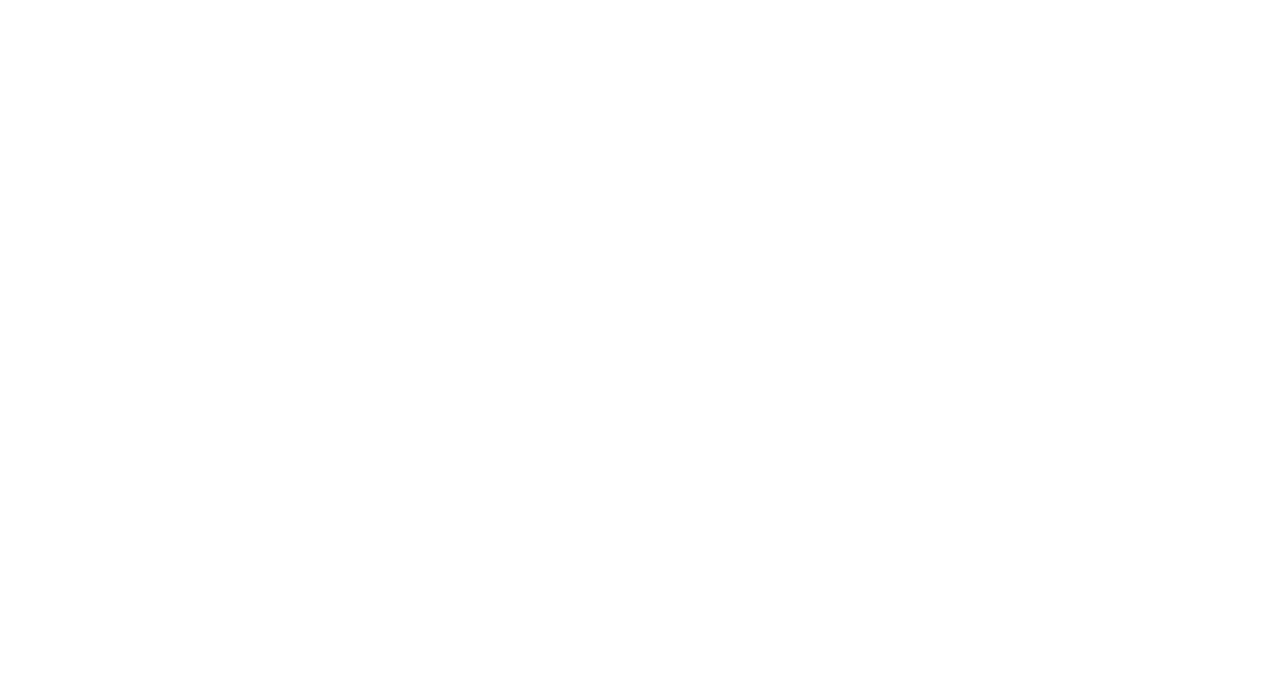
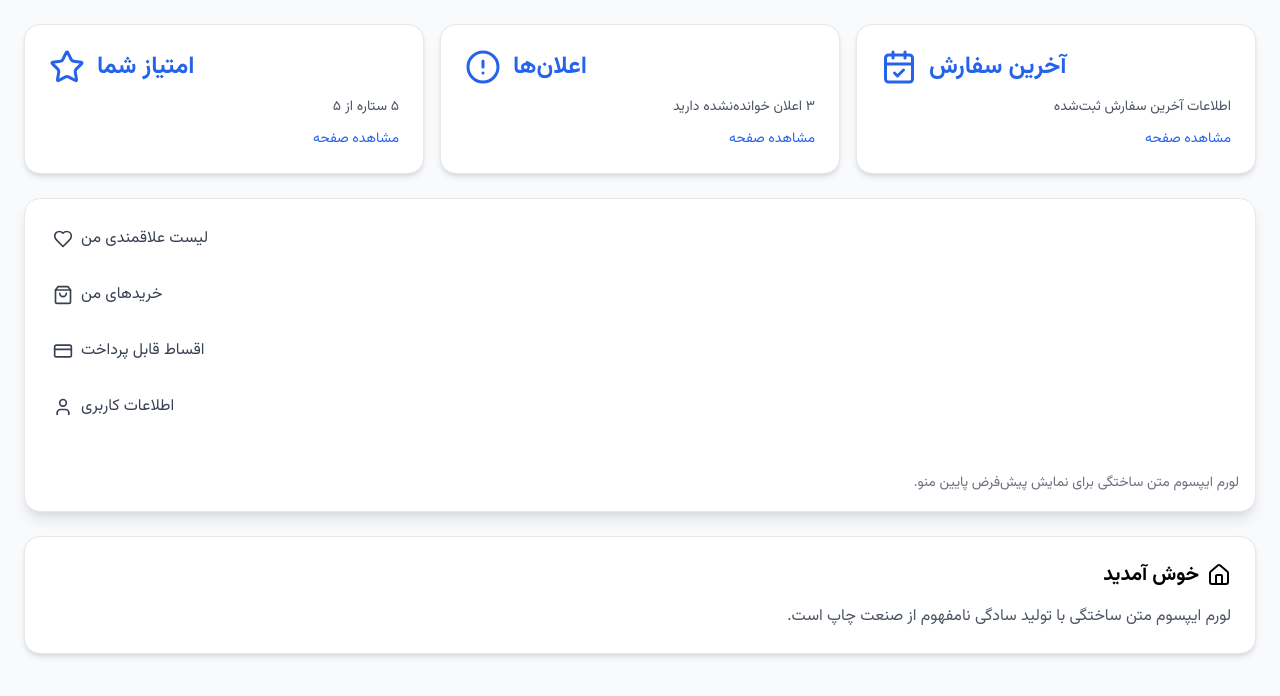
Before and after one commit to ymmreza16/My-Coding-Adventure, a React (Vite) app: page /dashboard in a window 1280 px wide. Before the commit this address had no page. Shown: the top 696 px of the page. Built offline with nearby package versions, Linux system fonts and the light colour scheme; a web font is replaced by a local one.

Commit message:
Update: Added New Dashboard

```diff
--- a/src/App.tsx
+++ b/src/App.tsx
@@ -1,9 +1,10 @@
-import React from 'react'
+// Project: react-ts-tailwindcss
 import { BrowserRouter as Router, Routes, Route } from 'react-router-dom'
 import Login from './pages/login'
 import CounterTheme from './pages/CounterTheme'
 import './index.css'
 import Home from './pages/home'
+import Dashboard from './pages/dashboard';
 
 function App() {
   return (
@@ -12,6 +13,7 @@
         <Route path="/" element={<Login/>} />
         <Route path="/CounterTheme" element={<CounterTheme />} />
         <Route path="/home" element={<Home/>} />
+        <Route path="/dashboard" element={<Dashboard />} />
       </Routes>
     </Router>
   )
--- a/src/dashboard/CTAHeader.tsx
+++ /dev/null
@@ -1,24 +0,0 @@
-import { CalendarCheck, AlertCircle, Star } from 'lucide-react'
-
-const cards = [
-  { icon: <CalendarCheck size={36} />, title: 'آخرین سفارش', text: 'اطلاعات آخرین سفارش ثبت‌شده' },
-  { icon: <AlertCircle size={36} />, title: 'اعلان‌ها', text: '۳ اعلان خوانده‌نشده دارید' },
-  { icon: <Star size={36} />, title: 'امتیاز شما', text: '۵ ستاره از ۵' },
-]
-
-export default function CTAHeader() {
-  return (
-    <div className="grid grid-cols-1 sm:grid-cols-3 gap-4 max-w-screen-lg mx-auto">
-      {cards.map((item, i) => (
-        <div key={i} className="bg-white/90 border rounded-2xl p-6 shadow-md flex flex-col items-end gap-3">
-          <div className="flex flex-row-reverse items-center gap-3 text-blue-600 w-full">
-            {item.icon}
-            <h3 className="font-bold text-xl sm:text-2xl">{item.title}</h3>
-          </div>
-          <p className="text-sm text-gray-600 text-right w-full">{item.text}</p>
-          <button className="text-sm text-blue-600 hover:underline self-start">مشاهده صفحه</button>
-        </div>
-      ))}
-    </div>
-  )
-}
--- a/src/dashboard/DashboardHome.tsx
+++ /dev/null
@@ -1,10 +0,0 @@
-export default function DashboardHome() {
-    return (
-      <div>
-        <h1 className="text-xl font-bold mb-4">خوش آمدید 👋</h1>
-        <p className="text-gray-600">
-          لورم ایپسوم متن ساختگی با تولید سادگی نامفهوم از صنعت چاپ است.
-        </p>
-      </div>
-    )
-  }
--- a/src/dashboard/DashboardLayout.tsx
+++ /dev/null
@@ -1,25 +0,0 @@
-import Sidebar from "./Sidebar" // Ensure Sidebar.tsx or Sidebar/index.tsx exists in the same directory
-import CTAHeader from "./CTAHeader"
-
-export default function DashboardLayout({
-  children,
-  setActiveSection,
-}: {
-  children: React.ReactNode
-  setActiveSection: (section: string) => void
-}) {
-  return (
-    <div dir="rtl" className="bg-gray-50 min-h-screen py-8 px-4">
-      <div className="max-w-screen-lg mx-auto space-y-6">
-        <CTAHeader />
-        <div className="grid grid-cols-[1fr_3fr] gap-6">
-          <Sidebar setActiveSection={setActiveSection} />
-          <div className="bg-white/90 p-6 rounded-2xl border shadow-md">
-            {children}
-          </div>
-        </div>
-      </div>
-    </div>
-  )
-}
-// Compare this snippet from src/dashboard/CTAHeader.tsx:
--- a/src/dashboard/index.tsx
+++ /dev/null
@@ -1,18 +0,0 @@
-type DashboardLayoutProps = {
-    setActiveSection: React.Dispatch<React.SetStateAction<"home" | "favorites" | "orders" | "payments" | "profile">>;
-    children: React.ReactNode;
-  };
-
-  export default function DashboardLayout({ setActiveSection, children }: DashboardLayoutProps) {
-    return (
-      <div>
-        {/* Example usage */}
-        <button onClick={() => setActiveSection("home")}>Home</button>
-        <button onClick={() => setActiveSection("favorites")}>Favorites</button>
-        <button onClick={() => setActiveSection("orders")}>Orders</button>
-        <button onClick={() => setActiveSection("payments")}>Payments</button>
-        <button onClick={() => setActiveSection("profile")}>Profile</button>
-        <div>{children}</div>
-      </div>
-    );
-  }
--- a/src/dashboard/sections/Favorites.tsx
+++ /dev/null
@@ -1,4 +0,0 @@
-// src/dashboard/sections/Favorites.tsx
-export default function Favorites() {
-    return <h2 className="text-lg font-bold">📌 لیست علاقمندی‌های من</h2>
-  }
--- a/src/dashboard/sections/Orders.tsx
+++ /dev/null
@@ -1,4 +0,0 @@
-// Orders.tsx
-export default function Orders() {
-    return <h2 className="text-lg font-bold">🛒 خریدهای من</h2>
-  }
--- a/src/dashboard/sections/Payments.tsx
+++ /dev/null
@@ -1,4 +0,0 @@
-// Payments.tsx
-export default function Payments() {
-    return <h2 className="text-lg font-bold">💳 اقساط قابل پرداخت</h2>
-  }
--- a/src/dashboard/sections/Profile.tsx
+++ /dev/null
@@ -1,4 +0,0 @@
-// Profile.tsx
-export default function Profile() {
-    return <h2 className="text-lg font-bold">👤 اطلاعات کاربری</h2>
-  }
--- /dev/null
+++ b/src/pages/dashboard.tsx
@@ -0,0 +1,109 @@
+// src/pages/Dashboard.tsx
+
+import { useState } from "react"
+import { CalendarCheck, AlertCircle, Star, Heart, ShoppingBag, CreditCard, User, Home } from 'lucide-react'
+
+export default function Dashboard() {
+  const [activeSection, setActiveSection] = useState<string>('home')
+
+  const renderSection = () => {
+    switch (activeSection) {
+      case 'favorites':
+        return (
+          <div dir="rtl" className="flex items-center gap-2 text-lg font-bold">
+            <Heart size={20} />
+            <span>لیست علاقمندی‌های من</span>
+          </div>
+        )
+      case 'orders':
+        return (
+          <div className="flex items-center gap-2 text-lg font-bold">
+            <ShoppingBag size={20} />
+            <span>خریدهای من</span>
+          </div>
+        )
+      case 'payments':
+        return (
+          <div className="flex items-center gap-2 text-lg font-bold">
+            <CreditCard size={20} />
+            <span>اقساط قابل پرداخت</span>
+          </div>
+        )
+      case 'profile':
+        return (
+          <div className="flex items-center gap-2 text-lg font-bold">
+            <User size={20} />
+            <span>اطلاعات کاربری</span>
+          </div>
+        )
+      default:
+        return (
+          <div>
+            <div className="flex items-center gap-2 text-xl font-bold mb-4">
+              <Home size={24} />
+              <span>خوش آمدید</span>
+            </div>
+            <p className="text-gray-600">
+              لورم ایپسوم متن ساختگی با تولید سادگی نامفهوم از صنعت چاپ است.
+            </p>
+          </div>
+        )
+    }
+  }
+
+  return (
+    <div dir="rtl" className="min-h-screen bg-gray-50 p-6">
+      <div className="max-w-screen-xl mx-auto space-y-6">
+        {/* CTA Cards */}
+        <div className="grid grid-cols-1 sm:grid-cols-3 gap-4">
+          {[
+            { icon: <CalendarCheck size={36} />, title: 'آخرین سفارش', text: 'اطلاعات آخرین سفارش ثبت‌شده' },
+            { icon: <AlertCircle size={36} />, title: 'اعلان‌ها', text: '۳ اعلان خوانده‌نشده دارید' },
+            { icon: <Star size={36} />, title: 'امتیاز شما', text: '۵ ستاره از ۵' },
+          ].map((item, i) => (
+            <div key={i} className="bg-white border rounded-2xl p-6 shadow-md flex flex-col items-end gap-3">
+              <div className="flex flex-row-reverse items-center gap-3 text-blue-600 w-full">
+                {item.icon}
+                <h3 className="font-bold text-xl sm:text-2xl">{item.title}</h3>
+              </div>
+              <p className="text-sm text-gray-600 text-right w-full">{item.text}</p>
+              <button className="text-sm text-blue-600 hover:underline self-start">مشاهده صفحه</button>
+            </div>
+          ))}
+        </div>
+
+        {/* Layout */}
+        <div className="grid grid-cols-[240px_1fr] gap-6">
+          {/* Sidebar */}
+          <aside className="bg-white border shadow-lg rounded-2xl p-4 min-h-[700px] flex flex-col justify-between">
+            <nav className="space-y-2">
+              {[
+                { key: 'favorites', icon: <Heart size={20} />, title: 'لیست علاقمندی من' },
+                { key: 'orders', icon: <ShoppingBag size={20} />, title: 'خریدهای من' },
+                { key: 'payments', icon: <CreditCard size={20} />, title: 'اقساط قابل پرداخت' },
+                { key: 'profile', icon: <User size={20} />, title: 'اطلاعات کاربری' },
+              ].map((item, i) => (
+                <button
+                  key={i}
+                  onClick={() => setActiveSection(item.key)}
+                  className="flex items-center gap-2 text-gray-700 hover:bg-blue-50 p-3 rounded-xl transition w-full justify-end"
+                >
+                  {item.title}
+                  {item.icon}
+                </button>
+              ))}
+            </nav>
+            <div className="mt-10 text-sm text-gray-500 leading-6">
+              لورم ایپسوم متن ساختگی برای نمایش پیش‌فرض پایین منو.
+            </div>
+          </aside>
+
+          {/* Main Content */}
+          <div className="bg-white p-6 rounded-2xl border shadow-md">
+            {renderSection()}
+          </div>
+        </div>
+      </div>
+    </div>
+  )
+}
--- a/src/pages/login.tsx
+++ b/src/pages/login.tsx
@@ -1,11 +1,13 @@
 // src/pages/Login.tsx
 import { useState } from 'react'
+import { useNavigate } from 'react-router-dom'
 
 export default function Login() {
   const [isRegister, setIsRegister] = useState(false)
   const [email, setEmail] = useState('')
   const [password, setPassword] = useState('')
   const [confirmPassword, setConfirmPassword] = useState('')
+  const navigate = useNavigate()
 
   const handleSubmit = (e: React.FormEvent) => {
     e.preventDefault()
@@ -21,6 +23,7 @@
       const defaultPassword = 'password123'
       if (email === defaultEmail && password === defaultPassword) {
         console.log('ورود موفقیت‌آمیز')
+        navigate('/dashboard')
       } else {
         alert('ایمیل یا رمز اشتباه است.')
       }
```
Also changed, not shown: src/dashboard/Sidebar.tsx (deleted, +0 -30 lines).
